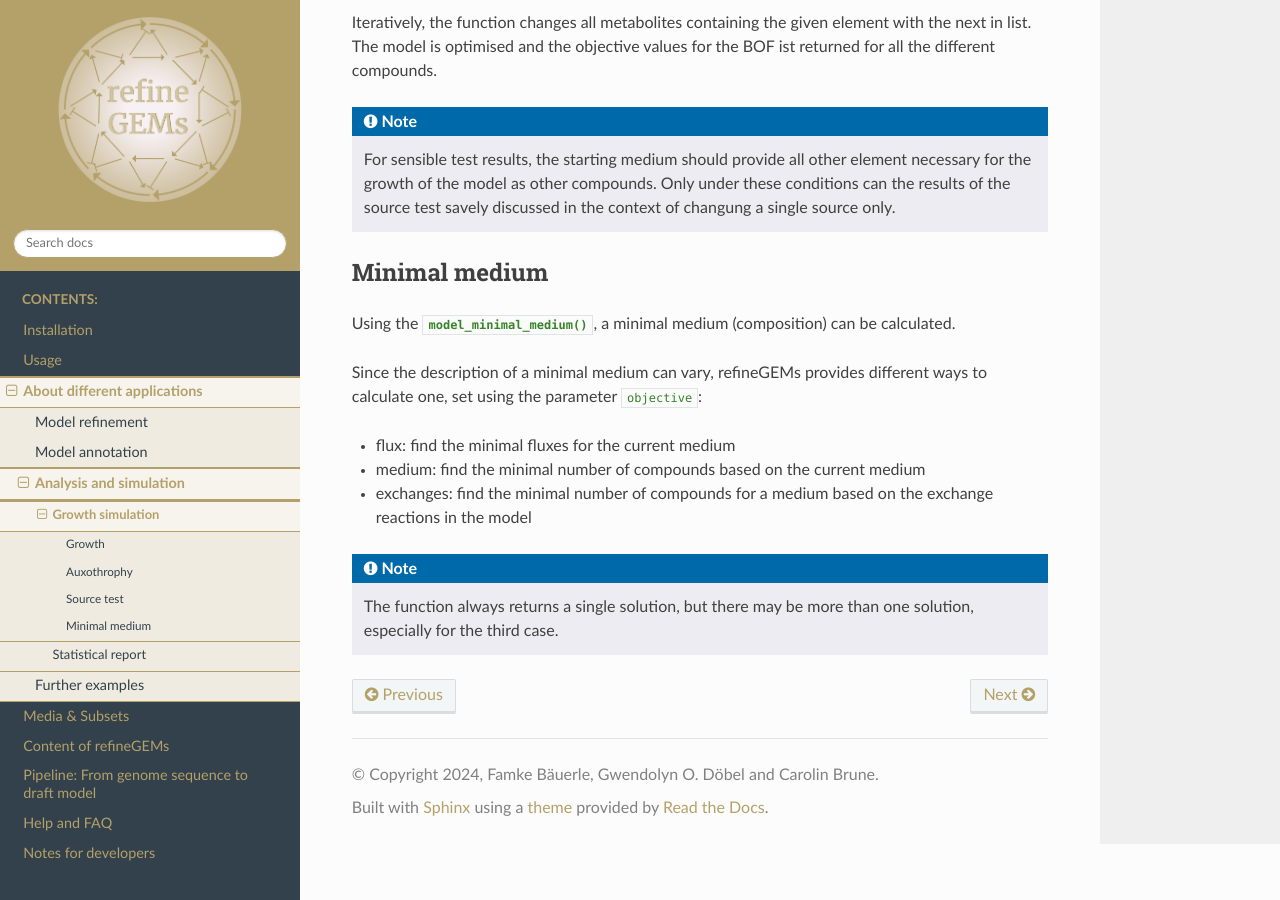
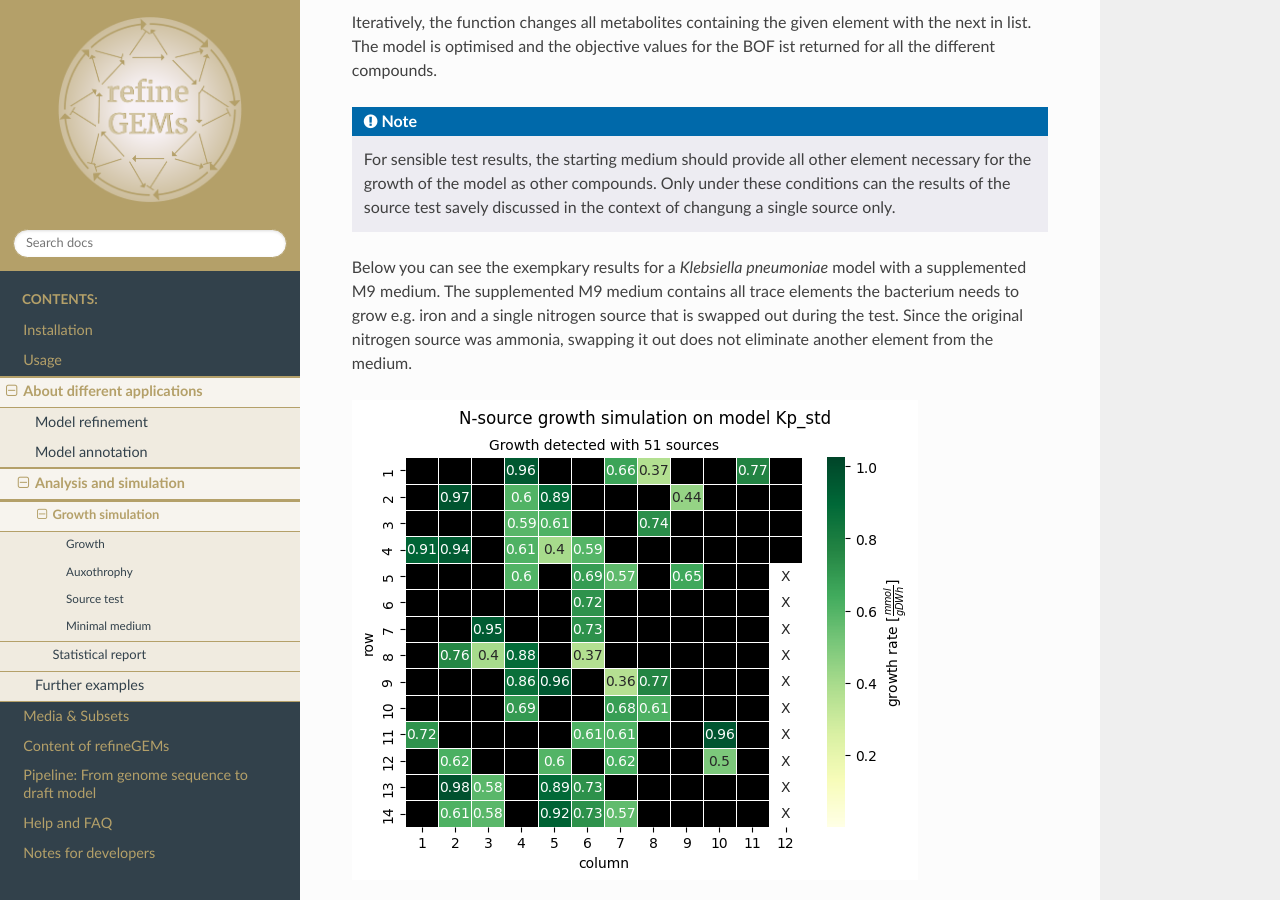
Before and after one commit to draeger-lab/refinegems, a Sphinx documentation site: the page built from docs/source/modules-desc/growth.rst, in a window 1280 px wide and 900 px high, scrolled down 2160 px. Built offline with Sphinx 7.4.7 and the Read the Docs theme 2.0.0, drawn with Linux system fonts in a browser that asks for light colours.

Commit message:
docs bug fix + added graphic #120

```diff
--- a/docs/source/modules-desc/growth.rst
+++ b/docs/source/modules-desc/growth.rst
@@ -75,6 +75,13 @@ The model is optimised and the objective values for the BOF ist returned for all
   for the growth of the model as other compounds. Only under these conditions can the results of the
   source test savely discussed in the context of changung a single source only.
 
+Below you can see the exempkary results for a *Klebsiella pneumoniae* model with a supplemented M9 medium.
+The supplemented M9 medium contains all trace elements the bacterium needs to grow e.g. iron and a single
+nitrogen source that is swapped out during the test. Since the original nitrogen source was ammonia, swapping
+it out does not eliminate another element from the medium.
+
+.. image:: ../images/N-source.png
+
 
 Minimal medium
 --------------
```
Also changed, not shown: docs/source/images/N-source.png (added), 1 other file.
